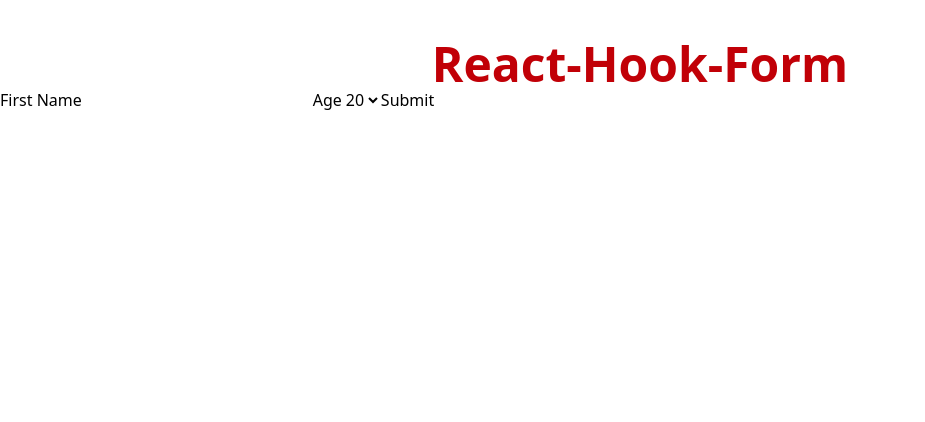
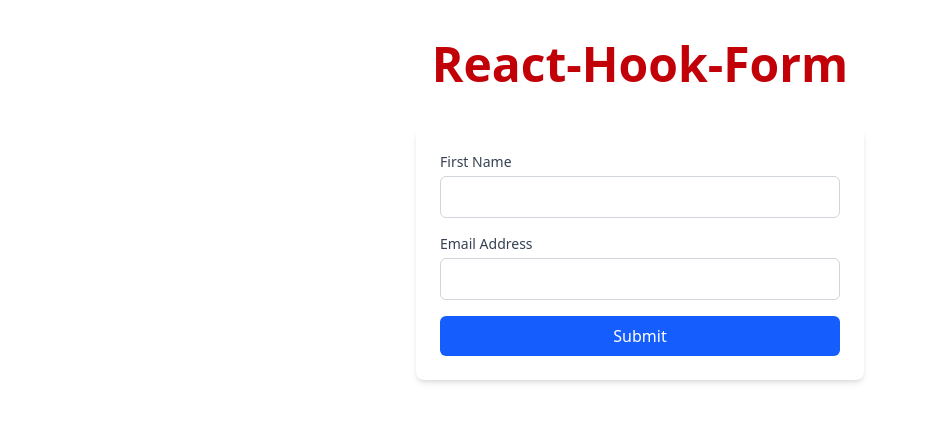
Before and after one commit to lakadeamit220/react-hook-form, a React (Vite) app: page / in a window 1280 px wide. Shown: the top 422 px of the page, without its empty margins (0-925 px from the left). Built offline with nearby package versions, Linux system fonts and the light colour scheme.

Commit message:
Implemented error handling with react hook forms.

```diff
--- a/src/App.jsx
+++ b/src/App.jsx
@@ -2,6 +2,7 @@
 import MyFormWithRef from "./components/basic/MyFormRef";
 import MyForm from "./components/basic/MyFormState";
 import BasicReactHook from "./components/react-hook-form/Basic";
+import HandleErrors from "./components/react-hook-form/HandleErrors";
 import Integrate from "./components/react-hook-form/Integrate";
 import Register from "./components/react-hook-form/Register";
 
@@ -16,7 +17,8 @@
       {/* <SignupFormWithValidation /> */}
       {/* <BasicReactHook/> */}
       {/* <Register/> */}
-      <Integrate />
+      {/* <Integrate /> */}
+      <HandleErrors />
     </>
   );
 }
--- /dev/null
+++ b/src/components/react-hook-form/HandleErrors.jsx
@@ -0,0 +1,55 @@
+import { useForm } from "react-hook-form";
+
+export default function HandleErrors() {
+  const { register, formState: { errors }, handleSubmit } = useForm();
+  const onSubmit = (data) => console.log(data);
+
+  return (
+    <form
+      onSubmit={handleSubmit(onSubmit)}
+      className="max-w-md mx-auto mt-10 p-6 bg-white rounded-lg shadow-md"
+    >
+      <div className="mb-4">
+        <label htmlFor="firstName" className="block text-sm font-medium text-gray-700 mb-1">
+          First Name
+        </label>
+        <input
+          id="firstName"
+          className={`w-full px-3 py-2 border rounded-md focus:outline-none focus:ring-2 ${
+            errors.firstName ? "border-red-500 focus:ring-red-200" : "border-gray-300 focus:ring-blue-200"
+          }`}
+          {...register("firstName", { required: true })}
+          aria-invalid={errors.firstName ? "true" : "false"}
+        />
+        {errors.firstName?.type === 'required' && (
+          <p className="mt-1 text-sm text-red-600" role="alert">First name is required</p>
+        )}
+      </div>
+
+      <div className="mb-4">
+        <label htmlFor="mail" className="block text-sm font-medium text-gray-700 mb-1">
+          Email Address
+        </label>
+        <input
+          id="mail"
+          type="email"
+          className={`w-full px-3 py-2 border rounded-md focus:outline-none focus:ring-2 ${
+            errors.mail ? "border-red-500 focus:ring-red-200" : "border-gray-300 focus:ring-blue-200"
+          }`}
+          {...register("mail", { required: "Email Address is required" })}
+          aria-invalid={errors.mail ? "true" : "false"}
+        />
+        {errors.mail && (
+          <p className="mt-1 text-sm text-red-600" role="alert">{errors.mail?.message}</p>
+        )}
+      </div>
+
+      <button
+        type="submit"
+        className="w-full bg-blue-600 text-white py-2 px-4 rounded-md hover:bg-blue-700 focus:outline-none focus:ring-2 focus:ring-blue-500 focus:ring-offset-2"
+      >
+        Submit
+      </button>
+    </form>
+  );
+}
```
